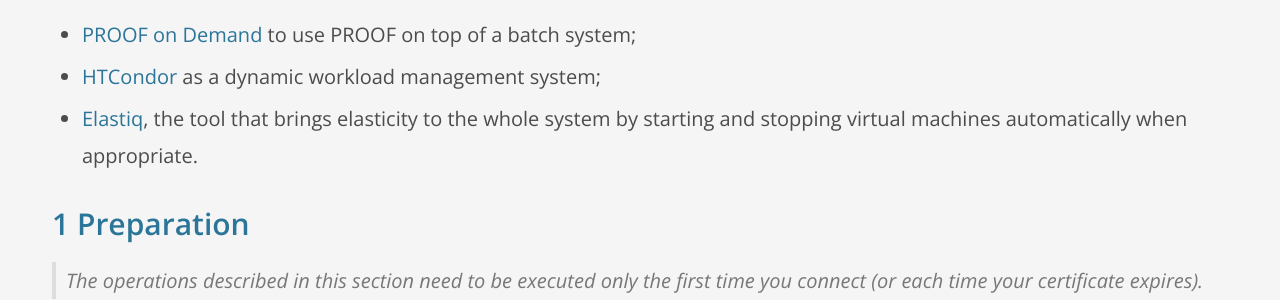
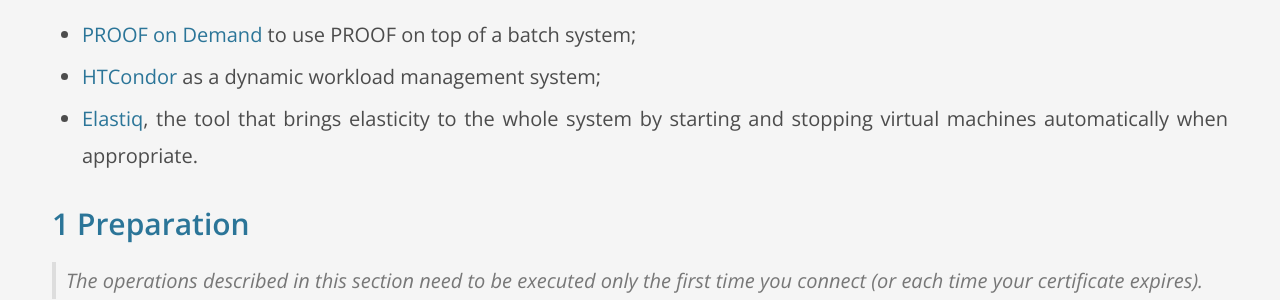
Before and after one commit to dberzano/dberzano.github.io, a Jekyll site: the page built from vafguide.md, in a window 1280 px wide. Shown: the part 1217-1517 px from the top of the page. Built offline with Jekyll 4.4.1, drawn with Linux system fonts in a browser that asks for light colours; Markdown is read by kramdown in place of the engine named in the settings.

Commit message:
Forgot line-height on <li>

```diff
--- a/css/screen.css
+++ b/css/screen.css
@@ -295,7 +295,7 @@
   padding-bottom: 10px;
 }
 
-#content p {
+#content p, #content li {
   text-align: justify;
   line-height: 28px;
 }
```
